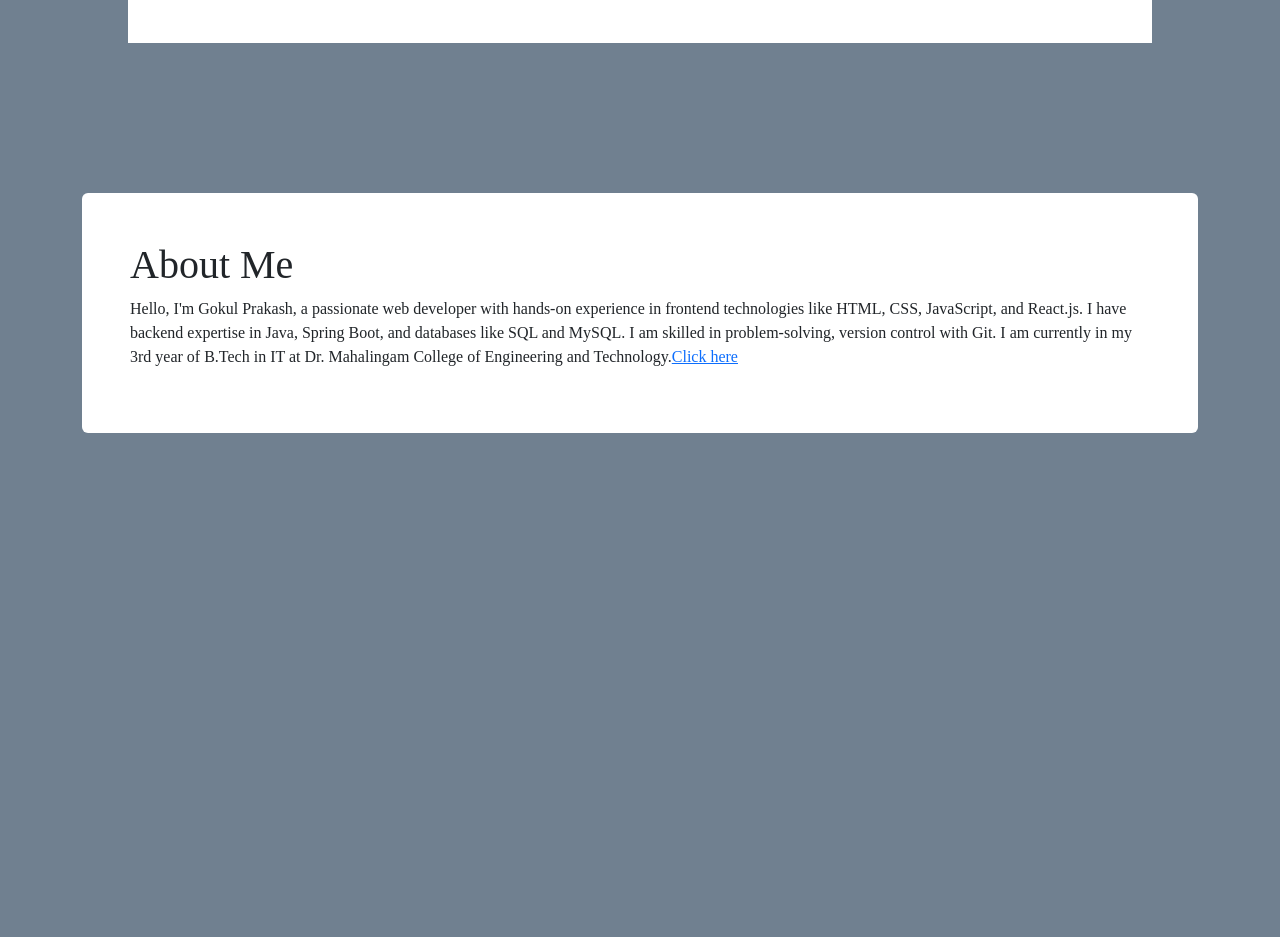
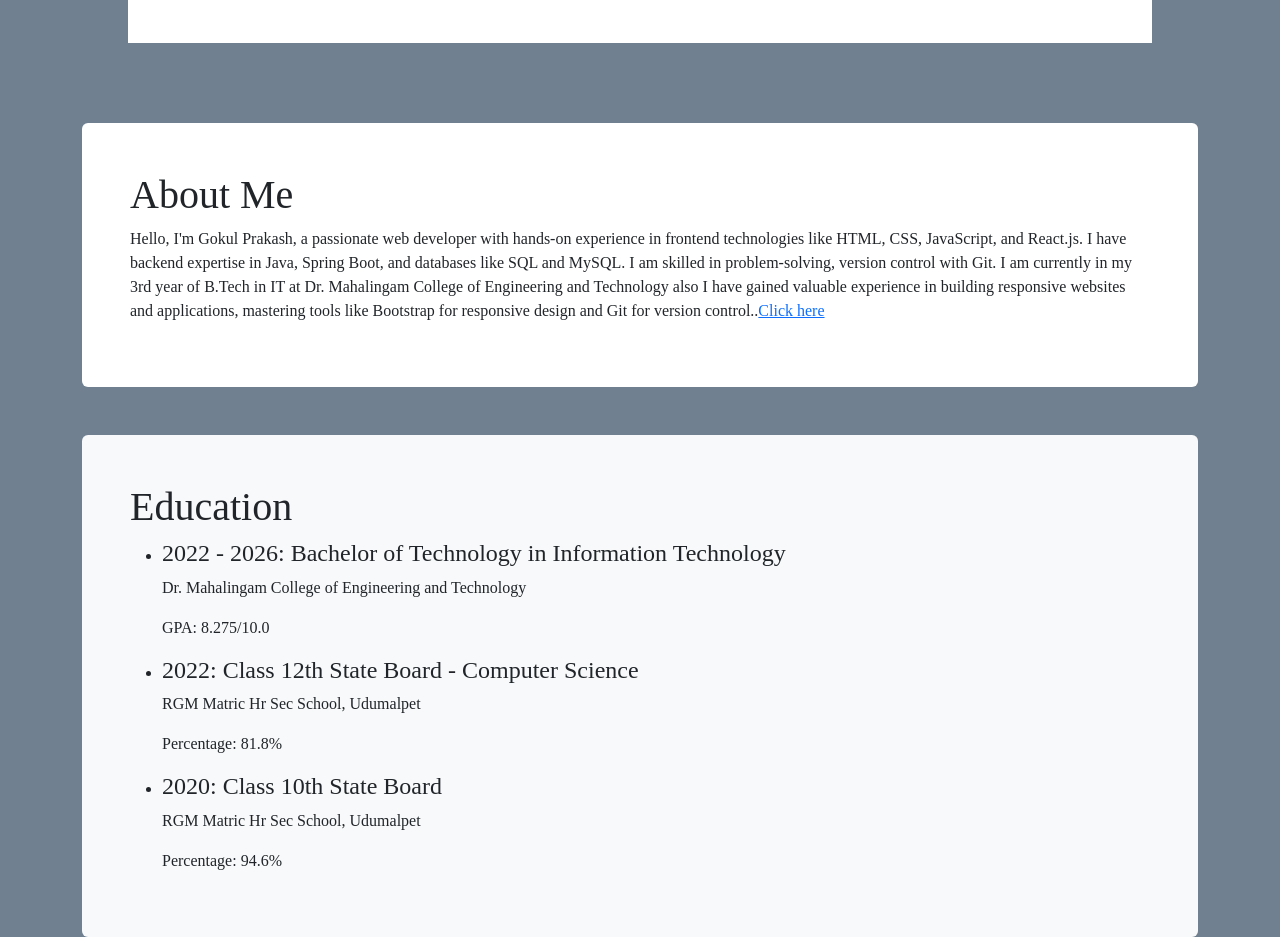
Before and after one commit to Gokulprakash2005/Portfolio, a React (Create React App) app: page / in a window 1280 px wide. Shown: the part 620-1557 px from the top of the page. Before the commit the page ends 1053 px from the top, so only its background shows below. Built offline with nearby package versions, Linux system fonts and the light colour scheme.

Commit message:
Adding education page

```diff
--- a/src/App.js
+++ b/src/App.js
@@ -2,11 +2,13 @@ import React from 'react';
 import './App.css';
 import Indexes from './comp/indexpage/hello';
 import About from './comp/about/about';
+import Education_Section from './comp/education/education';
 function App() {
   return (
     <>
     <Indexes/>
     <About/>
+    < Education_Section/>
     </>
   );
 }
--- a/src/comp/About/About.js
+++ b/src/comp/About/About.js
@@ -3,14 +3,15 @@ function About()
 {
     return(
         <>
-        <div className="container" style={{ marginTop: "150px" }} >
+        <div className="container" style={{marginTop:"80px"}} >
         <div className="mt-5 p-5 bg-white text-dark rounded">
         <h1>About Me</h1>
         <p> Hello, I'm Gokul Prakash, a passionate web developer with hands-on
             experience in frontend technologies like HTML, CSS, JavaScript, and React.js.
             I have backend expertise in Java, Spring Boot, and databases like SQL and MySQL.
             I am skilled in problem-solving, version control with Git.
-            I am currently in my 3rd year of B.Tech in IT at Dr. Mahalingam College of Engineering and Technology.<a href="https://github.com/Gokulprakash2005?tab=repositories">Click here</a> </p>
+            I am currently in my 3rd year of B.Tech in IT at Dr. Mahalingam College of Engineering and Technology also I have gained valuable experience in building responsive websites and applications,
+            mastering tools like Bootstrap for responsive design and Git for version control..<a href="https://github.com/Gokulprakash2005?tab=repositories">Click here</a> </p>
         </div>
         </div>
         </>
--- /dev/null
+++ b/src/comp/education/education.js
@@ -0,0 +1,32 @@
+import React from "react";
+
+function Education_Section() {
+  return (
+    <>
+      <div className="container mt-5">
+        <div className="p-5 bg-light text-dark rounded">
+          <h1>Education</h1>
+          <ul>
+            <li>
+              <h4>2022 - 2026: Bachelor of Technology in Information Technology</h4>
+              <p>Dr. Mahalingam College of Engineering and Technology</p>
+              <p>GPA: 8.275/10.0</p>
+            </li>
+            <li>
+              <h4>2022: Class 12th State Board  - Computer Science</h4>
+              <p>RGM Matric Hr Sec School, Udumalpet</p>
+              <p>Percentage: 81.8%</p>
+            </li>
+            <li>
+              <h4>2020: Class 10th State Board</h4>
+              <p>RGM Matric Hr Sec School, Udumalpet</p>
+              <p>Percentage: 94.6%</p>
+            </li>
+          </ul>
+        </div>
+      </div>
+    </>
+  );
+}
+
+export default Education_Section;
```
